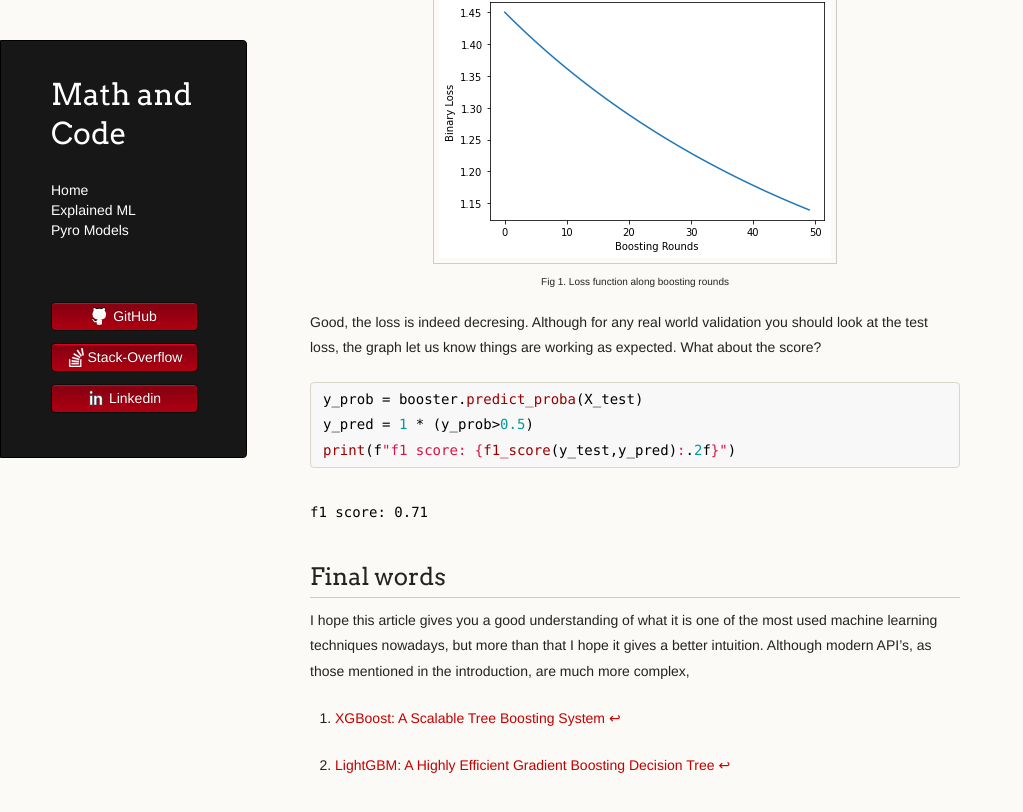
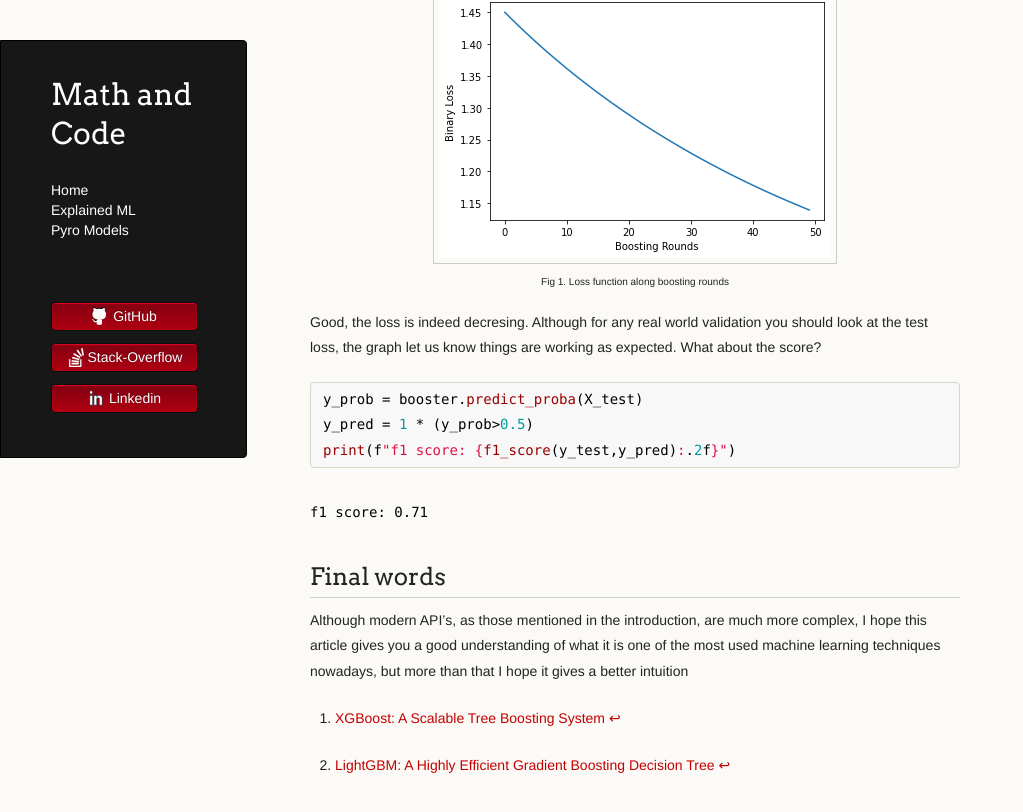
Before and after one commit to LemonPy29/LemonPy29.github.io, a Jekyll site: the page built from explained-ml/gradient-boosting.md, in a window 1280 px wide and 900 px high, scrolled down 5460 px. Shown: the top 812 px of the window, without its empty margins (0-1023 px from the left). Built offline with Jekyll 4.4.1, drawn with Linux system fonts in a browser that asks for light colours; nearby versions of some CDN libraries; the repository's description, which GitHub fills in, is left out.

Commit message:
Update gradient-boosting.md

````diff
--- a/explained-ml/gradient-boosting.md
+++ b/explained-ml/gradient-boosting.md
@@ -167,7 +167,7 @@ And finally, the boosting
                 self.loss_history.append(loss(y, prbs))
 ```
 A couple of comments:
-* In this particular case the loss has a restricted domain, \\(0,1\\). In theory, the residuals could take any real value so a sigmoid function is applied before passing the residuals to the loss.
+* In this particular case the loss has a restricted domain, \\((0,1)\\). In theory, the residuals could take any real value so a sigmoid function is applied before passing the residuals to the loss.
 * As we are dealing with a classification problem, the base learner must be a classification algorithm. In the other hand, the residuals are a continuous target, therefore, the next learners are all regressors.
 
 The prediction method follows the same pattern
@@ -192,7 +192,9 @@ ax.set_ylabel('Binary Loss')
 
 <figure>
    <img src="img/gb-loss.png"/>
-   <figcaption>Fig 1. Loss function along boosting rounds</figcaption>
+   <figcaption>
+       <b>Fig 1.</b> Loss function along boosting rounds
+    </figcaption>
 </figure>
 
 
@@ -208,7 +210,7 @@ print(f"f1 score: {f1_score(y_test,y_pred):.2f}")
 
 ## Final words
 
-I hope this article gives you a good understanding of what it is one of the most used machine learning techniques nowadays, but more than that I hope it gives a better intuition. Although modern API's, as those mentioned in the introduction, are much more complex,
+Although modern API's, as those mentioned in the introduction, are much more complex, I hope this article gives you a good understanding of what it is one of the most used machine learning techniques nowadays, but more than that I hope it gives a better intuition
 
 
 [^1]: [XGBoost: A Scalable Tree Boosting System](https://arxiv.org/abs/1603.02754)
````
